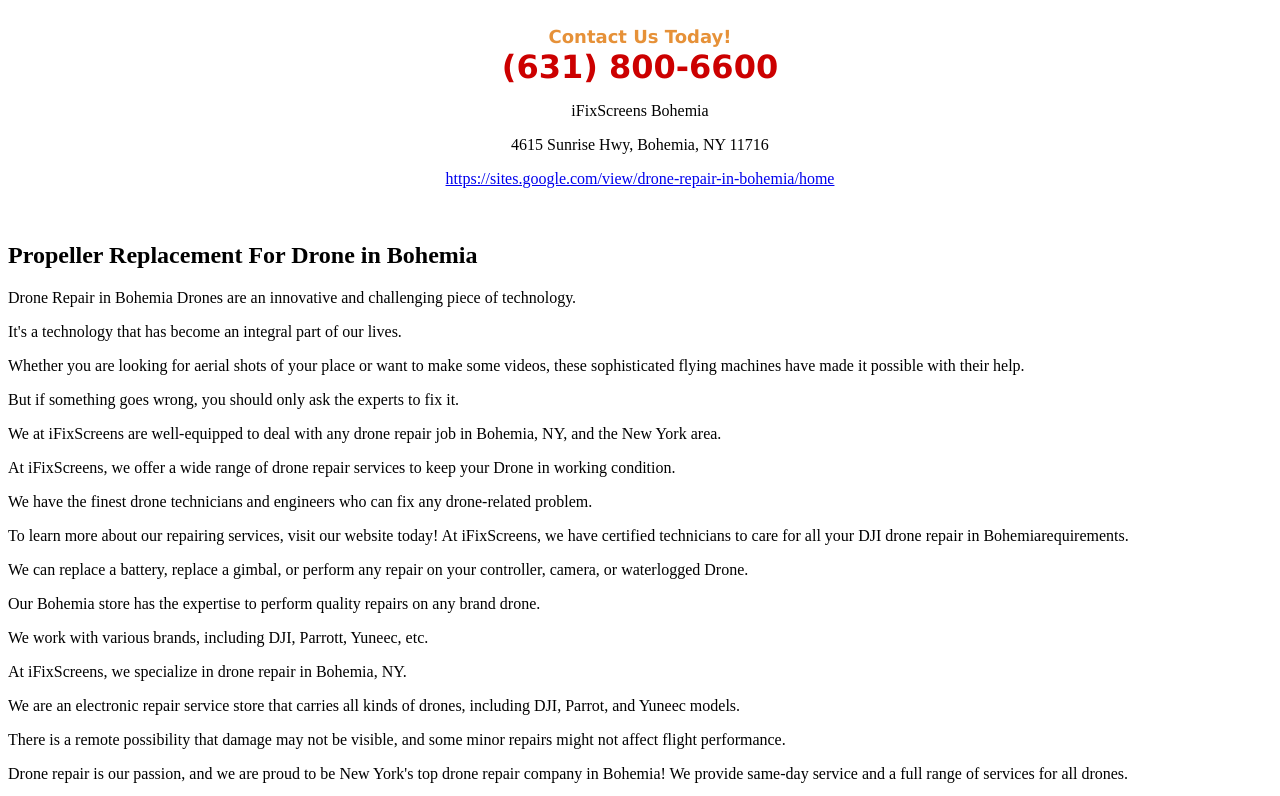
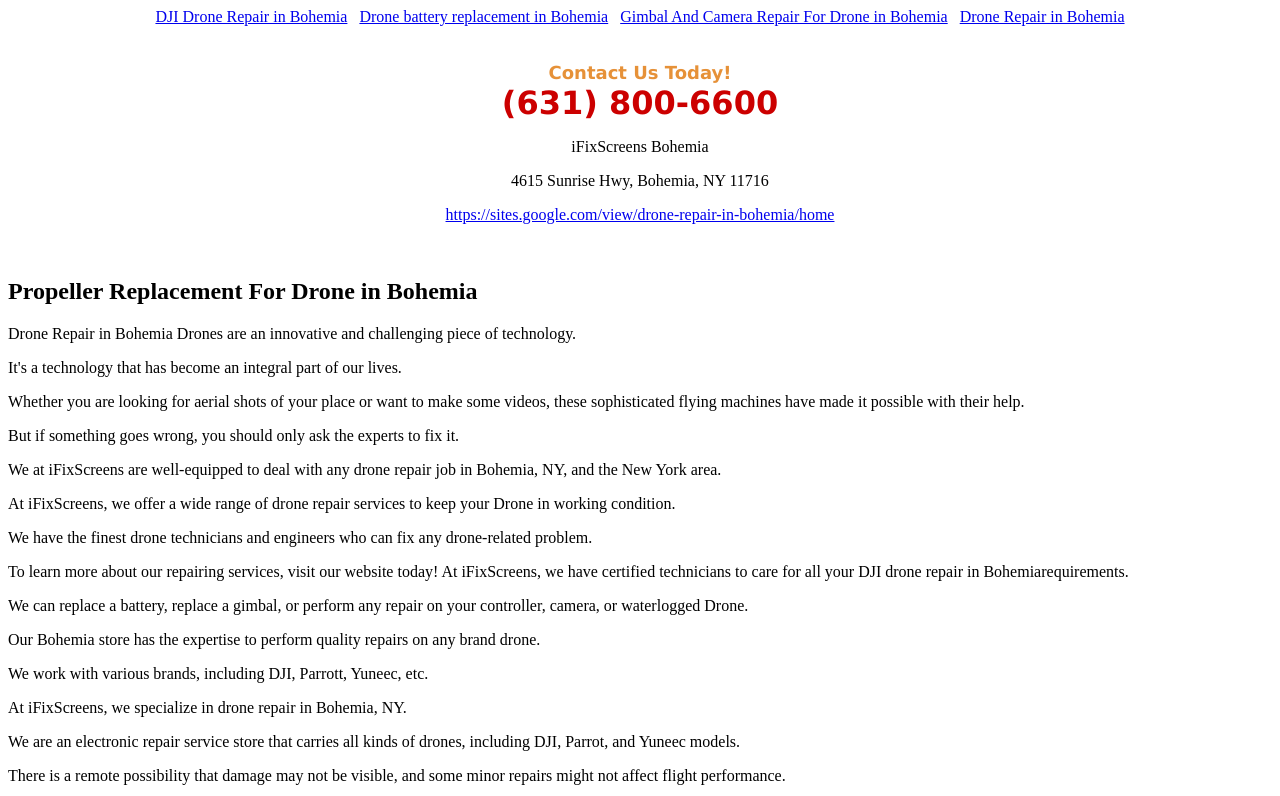
Before and after one commit to iFix786/drone-repair-in-bohemia, a plain HTML site: page PropellerReplacementForDroneinBohemia.html in a window 1280 px wide. Shown: the top 796 px of the page. Drawn offline with Linux system fonts and the light colour scheme.

Commit message:
Update PropellerReplacementForDroneinBohemia.html

```diff
--- a/PropellerReplacementForDroneinBohemia.html
+++ b/PropellerReplacementForDroneinBohemia.html
@@ -1,4 +1,14 @@
-<!DOCTYPE html><html><body><div class="sites-embed-align-center-wrapping-off"><div class="sites-embed-border-on sites-embed sites-embed-full-width" style="width:100%;"><div class="sites-embed-content sites-embed-type-text"><div class="sites-embed-content-textbox"><div dir="ltr"><div style="text-align:center"><br><span style="color:rgb(230,145,56)"><b><font size="4"><span style="font-family:verdana,sans-serif">Contact Us Today!</span></font></b></span><br><span style="color:rgb(204,0,0)"><b><font size="6"><span style="font-family:verdana,sans-serif">(631) 800-6600</span></font></b></span><br><p>iFixScreens Bohemia</p><p>4615 Sunrise Hwy, Bohemia, NY 11716</p><p><a href="https://sites.google.com/view/drone-repair-in-bohemia/home" target="_blank">https://sites.google.com/view/drone-repair-in-bohemia/home</a></p><br></div></div></div></div></div></div><h2>Propeller Replacement For Drone in Bohemia</h2>Drone Repair in Bohemia
+<!DOCTYPE html><html><body>
+   <div style="text-align: center;">
+        <a href="./DJIdronerepairinBohemia.html">DJI Drone Repair in Bohemia</a>&nbsp&nbsp
+        <a href="./DronebatteryreplacementinBohemia.html">Drone battery replacement in Bohemia</a>&nbsp&nbsp
+        <a href="./GimbalAndCameraRepairForDroneinBohemia.html">Gimbal And Camera Repair For Drone in Bohemia</a>&nbsp&nbsp
+
+        <a href="./index.html">Drone Repair in Bohemia</a>
+    </div><br/>
+
+
+  <div class="sites-embed-align-center-wrapping-off"><div class="sites-embed-border-on sites-embed sites-embed-full-width" style="width:100%;"><div class="sites-embed-content sites-embed-type-text"><div class="sites-embed-content-textbox"><div dir="ltr"><div style="text-align:center"><br><span style="color:rgb(230,145,56)"><b><font size="4"><span style="font-family:verdana,sans-serif">Contact Us Today!</span></font></b></span><br><span style="color:rgb(204,0,0)"><b><font size="6"><span style="font-family:verdana,sans-serif">(631) 800-6600</span></font></b></span><br><p>iFixScreens Bohemia</p><p>4615 Sunrise Hwy, Bohemia, NY 11716</p><p><a href="https://sites.google.com/view/drone-repair-in-bohemia/home" target="_blank">https://sites.google.com/view/drone-repair-in-bohemia/home</a></p><br></div></div></div></div></div></div><h2>Propeller Replacement For Drone in Bohemia</h2>Drone Repair in Bohemia
 
 Drones are an innovative and challenging piece of technology. <p>It's a technology that has become an integral part of our lives. <p>Whether you are looking for aerial shots of your place or want to make some videos, these sophisticated flying machines have made it possible with their help. <p>But if something goes wrong, you should only ask the experts to fix it. <p>We at iFixScreens are well-equipped to deal with any drone repair job in Bohemia, NY, and the New York area.
 <p>
```
